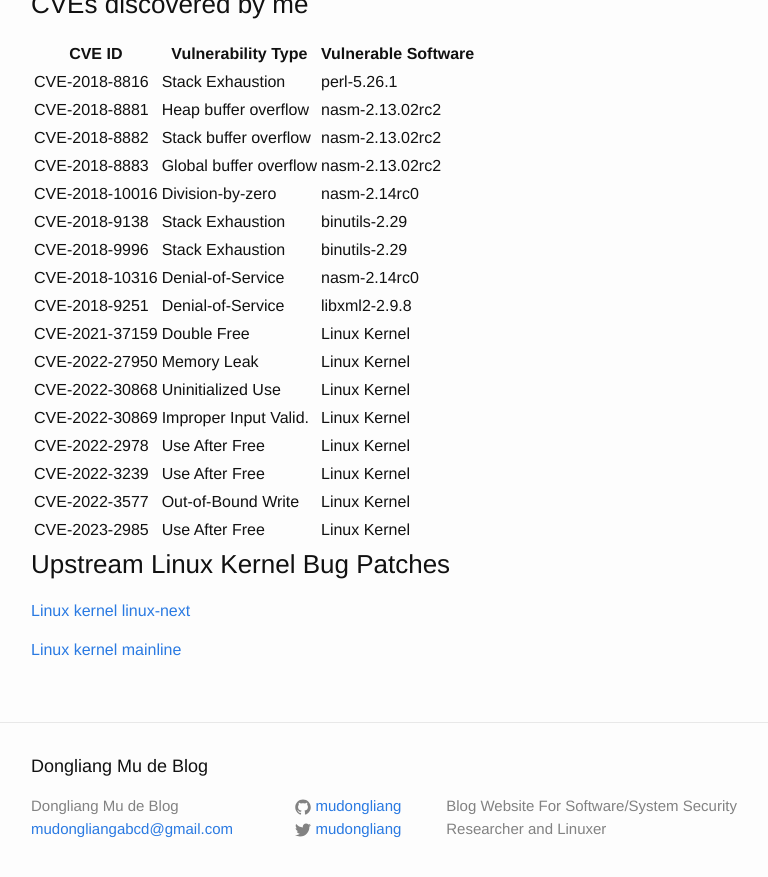
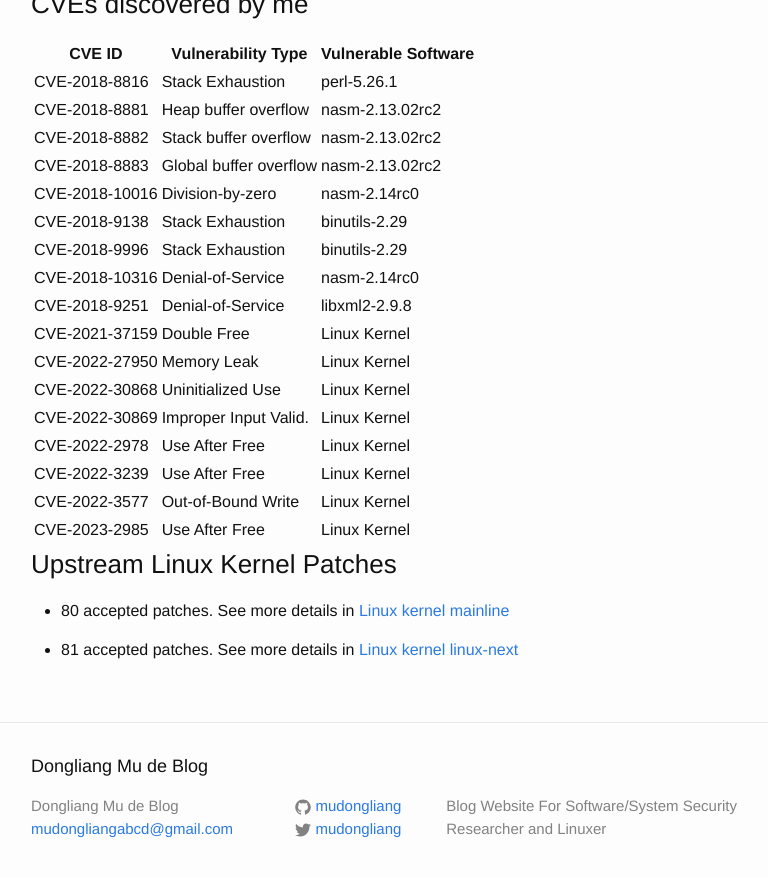
Before and after one commit to mudongliang/mudongliang.github.io, a Jekyll site: the page built from about/about.md, in a window 1280 px wide and 900 px high, scrolled down 4184 px. Shown: the top 877 px of the window, without its empty margins (239-1007 px from the left). Built offline with Jekyll 4.4.1, drawn with Linux system fonts in a browser that asks for light colours; some of the changed text lies outside the part shown.

Commit message:
add patch number

```diff
--- a/about/about.md
+++ b/about/about.md
@@ -178,12 +178,12 @@
 |CVE-2022-30868 | Uninitialized Use      | Linux Kernel       |
 |CVE-2022-30869 | Improper Input Valid.  | Linux Kernel       |
 |CVE-2022-2978  | Use After Free         | Linux Kernel       |
-|CVE-2022-3239  | Use After Free	 | Linux Kernel	      |
+|CVE-2022-3239  | Use After Free	       | Linux Kernel	      |
 |CVE-2022-3577  | Out-of-Bound Write     | Linux Kernel       |
-|CVE-2023-2985  | Use After Free	 | Linux Kernel	      |
+|CVE-2023-2985  | Use After Free	       | Linux Kernel	      |
 
-### Upstream Linux Kernel Bug Patches
+### Upstream Linux Kernel Patches
 
-[Linux kernel linux-next](https://git.kernel.org/pub/scm/linux/kernel/git/next/linux-next.git/log/?qt=author&q=Dongliang+Mu)
+- 80 accepted patches. See more details in [Linux kernel mainline](https://git.kernel.org/pub/scm/linux/kernel/git/torvalds/linux.git/log/?qt=author&q=Dongliang+Mu)
 
-[Linux kernel mainline](https://git.kernel.org/pub/scm/linux/kernel/git/torvalds/linux.git/log/?qt=author&q=Dongliang+Mu)
+- 81 accepted patches. See more details in [Linux kernel linux-next](https://git.kernel.org/pub/scm/linux/kernel/git/next/linux-next.git/log/?qt=author&q=Dongliang+Mu)
```
